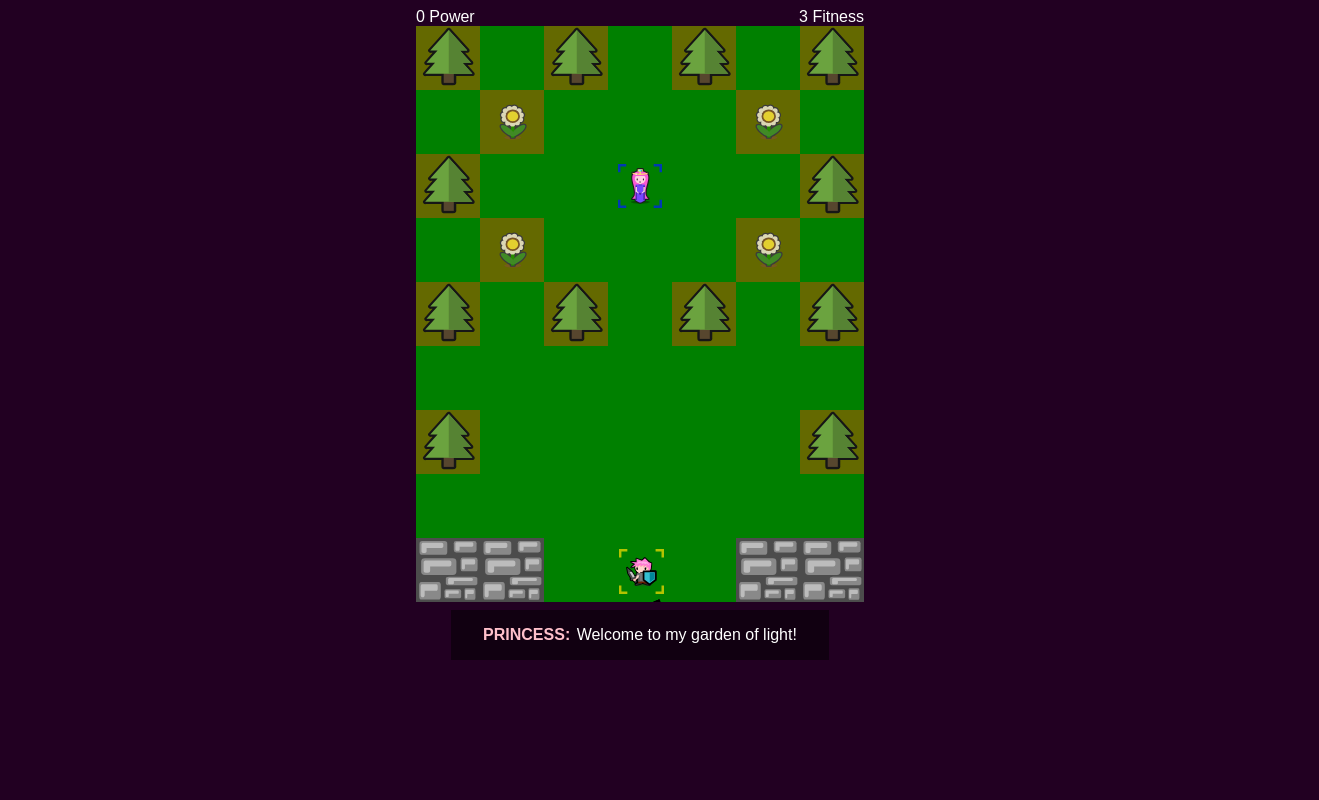
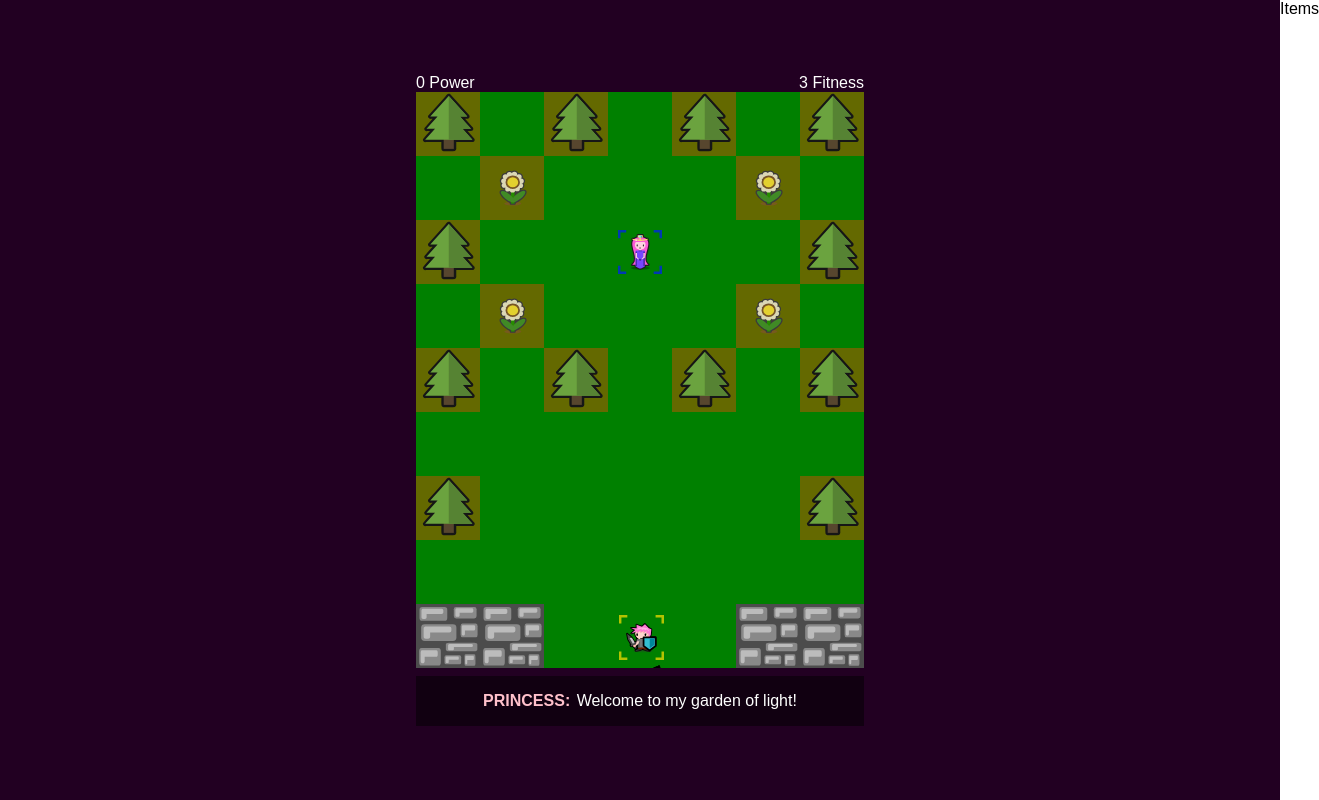
Before and after one commit to Luftare/wall-bounce, a plain HTML site: page index.html in a window 1280 px wide. Shown: the whole page, 1319 px wide, since content can reach past the window. Drawn offline with Linux system fonts and the light colour scheme.

Commit message:
WIP - show items bar

```diff
--- a/game-classes.js
+++ b/game-classes.js
@@ -59,8 +59,8 @@ class Game {
     const level = this.levelData;
     this.globalInventory = this.globalInventory.filter((item, i, arr) => arr.indexOf(item) === i);//remove duplicate items
     field.innerHTML = "";
-    document.querySelector(".story").innerHTML = parseDialog(level.mapStory);
-    document.querySelector(".story").classList.remove("invisible");
+    document.querySelector(".game__level-story").innerHTML = parseDialog(level.mapStory);
+    document.querySelector(".game__level-story").classList.remove("invisible");
     field.style.width = `${level.mapSize[0] * CELL_SIZE}px`;
     field.style.height = `${level.mapSize[1] * CELL_SIZE}px`;
     this.entities = level.entities.filter(e => e.type !== HERO).map(o => new obstacleConstructors[o.type](o));
@@ -85,6 +85,7 @@ class Game {
         e.borders.classList.remove('hovering');
       }
     });
+    document.querySelector(".game__level-story").classList.add("invisible");
     if(document.querySelector('.game-dialog')) field.removeChild(this.dialog);
     const element = document.createElement("div");
     element.classList.add("game-dialog");
@@ -110,6 +111,7 @@ class Game {
         e.borders.classList.add('hovering');
       }
     });
+    document.querySelector(".game__level-story").classList.remove("invisible");
   }
 
   finishLevel(nextLevelId = this.levelId + 1) {
@@ -121,7 +123,6 @@ class Game {
     };
     this.openDialog(text, buttonText, buttonHandler);
     this.hero.element.classList.add("invisible");
-    document.querySelector(".story").classList.add("invisible");
   }
 
   pause() {
--- a/game.js
+++ b/game.js
@@ -1,4 +1,5 @@
 const field = document.getElementById("game-field");
+const gameContainer = document.querySelector(".game-container");
 const statusPower = document.querySelector(".stats__power");
 const statusFitness = document.querySelector(".stats__fitness");
 const CELL_SIZE = 64;
@@ -23,7 +24,7 @@ window.addEventListener("load", () => {
   router.update();
 });
 
-window.addEventListener("mousedown", e => {
+gameContainer.addEventListener("mousedown", e => {
   const scrollOffset = [
     window.pageXOffset || document.documentElement.scrollLeft,
     window.pageYOffset || document.documentElement.scrollTop
@@ -33,7 +34,7 @@ window.addEventListener("mousedown", e => {
   mousePosition = position;
 });
 
-window.addEventListener("mousemove", e => {
+gameContainer.addEventListener("mousemove", e => {
   const scrollOffset = [
     window.pageXOffset || document.documentElement.scrollLeft,
     window.pageYOffset || document.documentElement.scrollTop
@@ -43,7 +44,7 @@ window.addEventListener("mousemove", e => {
   mousePosition = position;
 });
 
-window.addEventListener("mouseup", e => {
+gameContainer.addEventListener("mouseup", e => {
   if (magnitude(game.hero.velocity) === 0) {
     const mouseToHeroLength = magnitude(mouseToHero);
     const velocity = mouseToHero
@@ -58,7 +59,7 @@ window.addEventListener("mouseup", e => {
   }
 });
 
-window.addEventListener("touchstart", e => {
+gameContainer.addEventListener("touchstart", e => {
   const scrollOffset = [
     window.pageXOffset || document.documentElement.scrollLeft,
     window.pageYOffset || document.documentElement.scrollTop
@@ -71,7 +72,7 @@ window.addEventListener("touchstart", e => {
   );
 });
 
-window.addEventListener("touchend", e => {
+gameContainer.addEventListener("touchend", e => {
   if (magnitude(game.hero.velocity) === 0) {
     mouseToHero = game.hero.position.map(
       (val, i) => val - mousePosition[i] + game.hero.size / 2
--- a/index.html
+++ b/index.html
@@ -16,13 +16,18 @@
     <link rel="stylesheet" type="text/css" href="styles.css">
   </head>
   <body>
-    <div class="game">
-      <div class="stats">
-        <div class="stats__power"></div>
-        <div class="stats__fitness"></div>
+    <div class="game-container">
+      <div class="game">
+        <div class="stats">
+          <div class="stats__power"></div>
+          <div class="stats__fitness"></div>
+        </div>
+        <div id="game-field"></div>
+        <div class="game__level-story"></div>
       </div>
-      <div id="game-field"></div>
     </div>
-    <div class="story"></div>
+    <div class="items">
+      Items
+    </div>
   </body>
 </html>
--- a/styles.css
+++ b/styles.css
@@ -2,18 +2,43 @@
   --cell-size: 64px;
 }
 
+body, html {
+  margin: 0;
+  font-family: sans-serif;
+}
+
 body {
+  display: grid;
+  grid-template-columns: 1fr auto;
+  grid-template-rows: 100vh;
+}
+
+@keyframes open-items {
+  0% {max-width: 0;}
+  100% {max-width: 100px;}
+}
+
+.items {
+  transition: all 1s;
+  width: 100px;
+  max-width: 0;
+}
+
+.items--open {
+  max-width: 100px;
+}
+
+.game {
+  position: relative;
+}
+
+.game-container {
   display: flex;
   flex-direction: column;
   justify-content: center;
   align-items: center;
   overflow: scroll;
   background-color: #202;
-  font-family: sans-serif;
-}
-
-.game {
-  position: relative;
 }
 
 .game-dialog {
@@ -325,6 +350,10 @@ body {
   opacity: 0;
 }
 
+.hidden {
+  display: none;
+}
+
 .fade-in {
   animation: fade-in 500ms;
 }
@@ -334,7 +363,7 @@ body {
   opacity: 0;
 }
 
-.story {
+.game__level-story {
   margin-top: 8px;
   color: #fff;
   padding: 16px 32px;
@@ -343,7 +372,7 @@ body {
   text-align: center;
 }
 
-.story br {
+.game__level-story br {
   font-size: 20px;
 }
 
```
